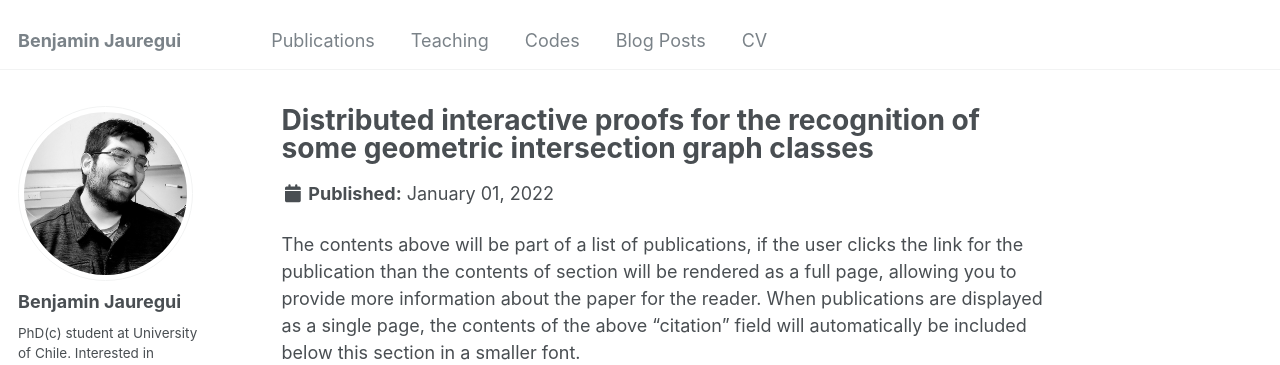
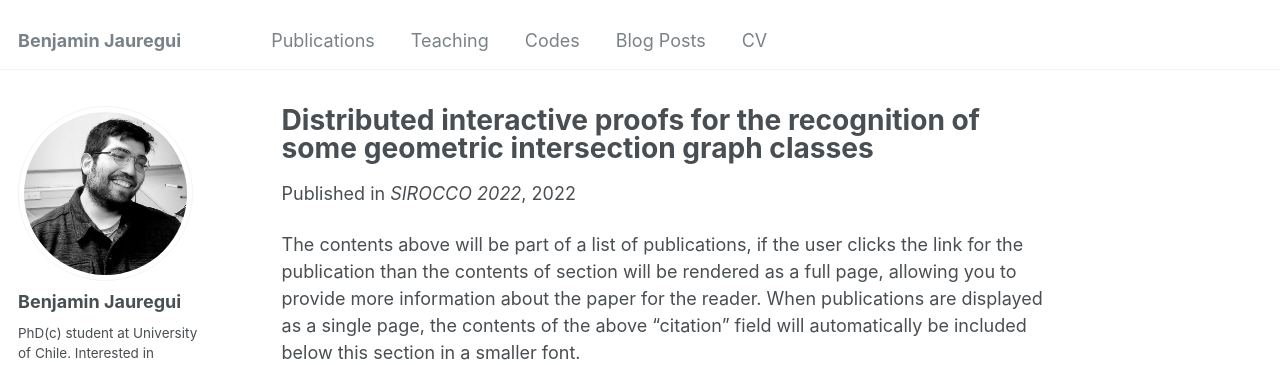
Before and after one commit to bjauregui/bjauregui.github.io, a Jekyll site: the page built from _publications/2009-10-01-paper-title-number-1.md, in a window 1280 px wide and 1018 px high. Shown: the top 365 px of the window. Built offline with Jekyll 4.4.1, drawn with Linux system fonts in a browser that asks for light colours; some web fonts are replaced.

Commit message:
grande piedra

```diff
--- a/_publications/2009-10-01-paper-title-number-1.md
+++ b/_publications/2009-10-01-paper-title-number-1.md
@@ -4,6 +4,7 @@ collection: publications
 permalink: /publication/geomtricrecognition
 excerpt: 'Distributed recognition of geometric graph classes: permutation, trapezoid and circle graphs.'
 date: 2022-01-01
+venue: 'SIROCCO 2022'
 paperurl: 'https://arxiv.org/pdf/2112.03206'
 
 ---
```
Also changed, not shown: 2 other files.
